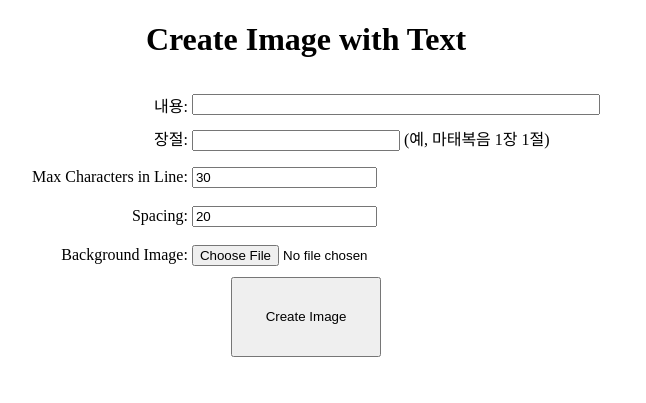
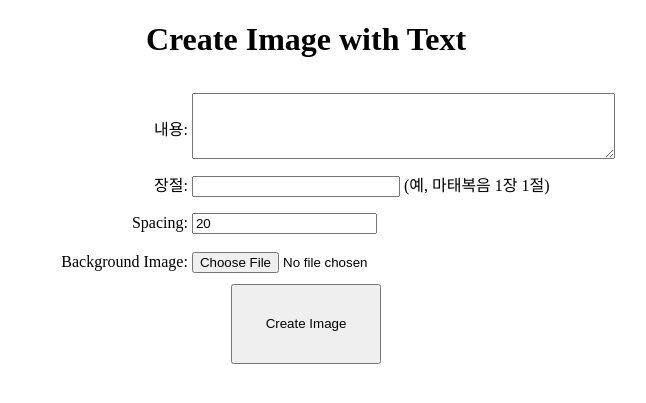
Before and after one commit to imagemake10/image, a Flask app: page / in a window 1280 px wide. Shown: the top 403 px of the page, without its empty margins (334-980 px from the left). Run offline with Flask 3, Linux system fonts and the light colour scheme.

Commit message:
Update app.py, index.html and remove max_chars_in_line

```diff
--- a/app.py
+++ b/app.py
@@ -5,7 +5,7 @@ import os
 
 app = Flask(__name__)
 
-def create_image_with_text(text1, text2, max_chars_in_line, spacing, bg_image_path, font_path, font_size=40):
+def create_image_with_text(text1, text2, spacing, bg_image_path, font_path, font_size=40):
     image = Image.open(bg_image_path)
     draw = ImageDraw.Draw(image)
     try:
@@ -16,19 +16,20 @@ def create_image_with_text(text1, text2, max_chars_in_line, spacing, bg_image_pa
         font2 = ImageFont.truetype(font_path, font_size - 10)
     except IOError:
         font2 = ImageFont.load_default()
-    def wrap_text(text, draw, font, max_width, max_chars_in_line=None):
-        if max_chars_in_line is not None and len(text) <= max_chars_in_line:
-            return [text]
+
+    def wrap_text(text, draw, font, max_width):
         lines = []
-        words = text.split()
-        while words:
-            line = ''
-            while words and (draw.textsize(line + words[0], font=font)[0] <= max_width) and (max_chars_in_line is None or len(line) + len(words[0]) <= max_chars_in_line):
-                line = line + (words.pop(0) + ' ')
-            lines.append(line)
+        for paragraph in text.split('\n'):
+            words = paragraph.split()
+            while words:
+                line = ''
+                while words and (draw.textsize(line + words[0], font=font)[0] <= max_width):
+                    line = line + (words.pop(0) + ' ')
+                lines.append(line)
         return lines
+
     max_width = image.size[0] - 40
-    lines1 = wrap_text(text1, draw, font1, max_width, max_chars_in_line)
+    lines1 = wrap_text(text1, draw, font1, max_width)
     lines2 = wrap_text(text2, draw, font2, max_width)
     text1_height = sum([draw.textsize(line, font=font1)[1] + 5 for line in lines1])
     text2_height = sum([draw.textsize(line, font=font2)[1] for line in lines2])
@@ -55,13 +56,12 @@ def index():
     if request.method == 'POST':
         text1 = request.form['text1']
         text2 = request.form['text2']
-        max_chars_in_line = int(request.form['max_chars_in_line'])
         spacing = int(request.form['spacing'])
         bg_image = request.files['bg_image']
         bg_image_path = 'background.jpg'
         bg_image.save(bg_image_path)
         font_path = 'NanumBarunGothicBold.ttf'
-        img_byte_arr = create_image_with_text(text1, text2, max_chars_in_line, spacing, bg_image_path, font_path)
+        img_byte_arr = create_image_with_text(text1, text2, spacing, bg_image_path, font_path)
         return send_file(img_byte_arr, mimetype='image/jpeg', as_attachment=True, download_name=text2+'.jpg')
     return render_template('index.html')
 
--- a/templates/index.html
+++ b/templates/index.html
@@ -15,7 +15,7 @@
             <label for="text1">내용:</label>
         </td>
         <td width="65%">
-            <input type="text" id="text1" name="text1" style="width:400px">
+            <textarea id="text1" name="text1" rows="4" cols="50"></textarea>
         </td>
     </tr>
     <tr>
@@ -27,6 +27,7 @@
             (예, 마태복음 1장 1절)
         </td>
     </tr>
+    <!--
     <tr>
         <td style="text-align: right;;height:35px">
             <label for="max_chars_in_line">Max Characters in Line:</label>
@@ -35,6 +36,7 @@
             <input type="number" id="max_chars_in_line" name="max_chars_in_line" value="30" >
         </td>
     </tr>
+    -->
     <tr>
         <td style="text-align: right;;height:35px">
             <label for="spacing">Spacing:</label>
```
